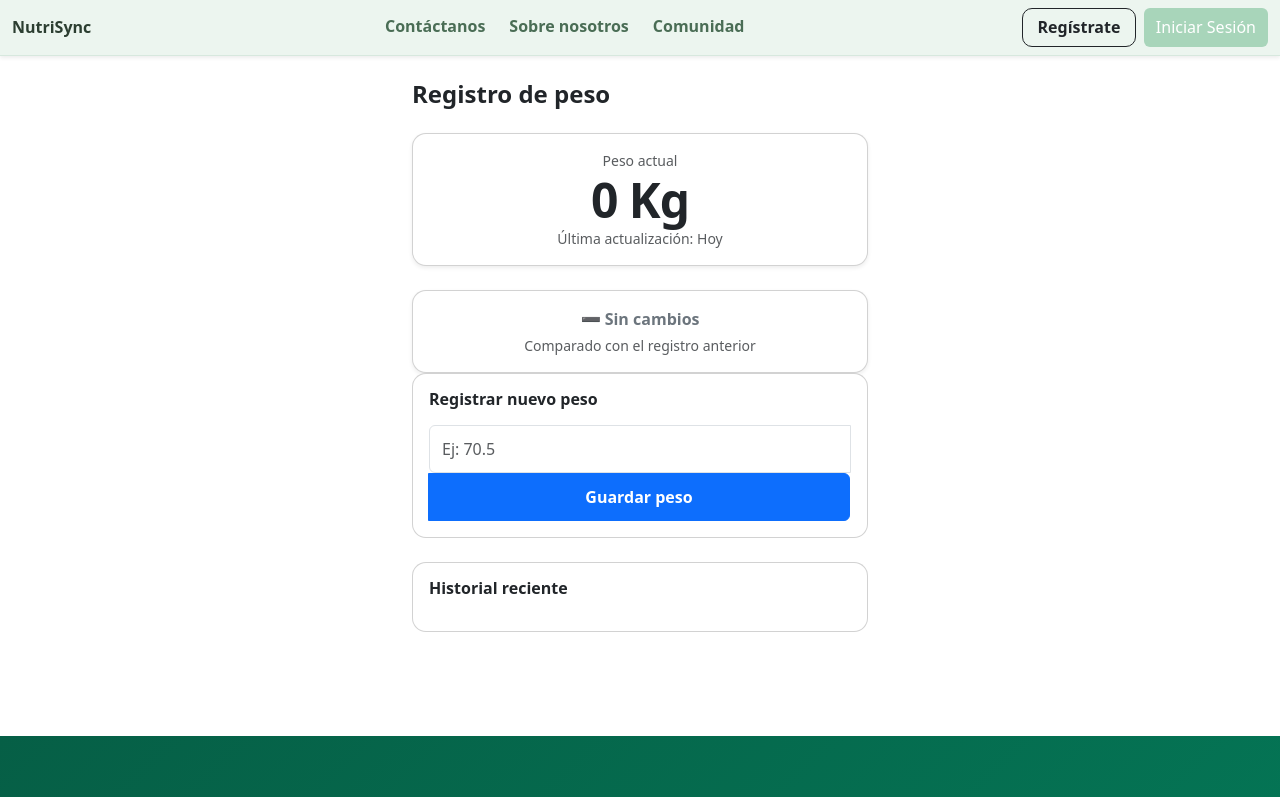
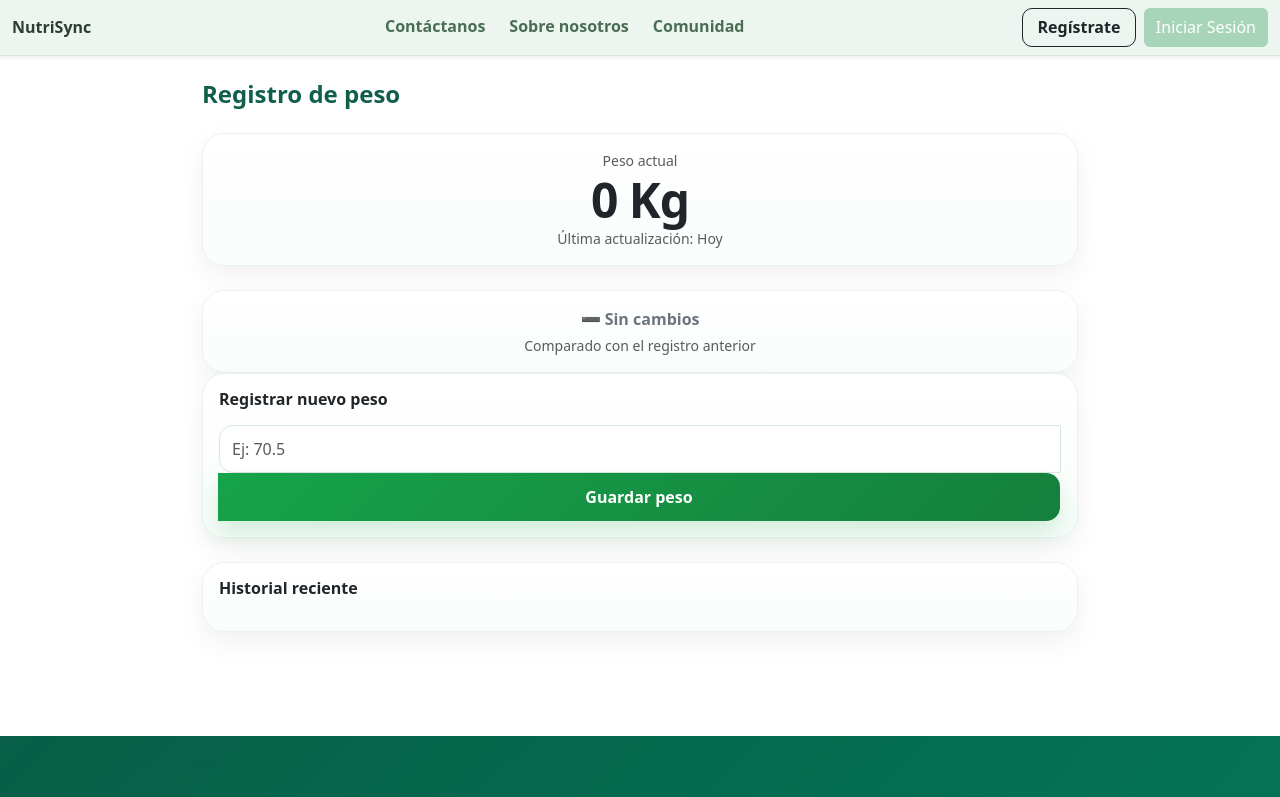
Before and after one commit to MoizDev98/alissia, an Angular app in the folder frontend/: page /usuarios/peso in a window 1280 px wide. Shown: the top 797 px of the page. Built offline with nearby package versions, Linux system fonts and the light colour scheme.

Commit message:
style(usuarios): unify visual style for recomendaciones, peso and contextura views

```diff
--- a/frontend/src/app/pages/usuarios/contextura/contextura.scss
+++ b/frontend/src/app/pages/usuarios/contextura/contextura.scss
@@ -2,9 +2,45 @@
 	max-width: 900px;
 }
 
+h4 {
+	color: #0f5f4a;
+	font-weight: 800;
+}
+
+.card {
+	border-radius: 22px;
+	background: linear-gradient(180deg, #ffffff 0%, #f9fdfb 100%);
+	box-shadow: 0 10px 28px rgba(0, 0, 0, 0.06) !important;
+	border: 1px solid #e8f3ee !important;
+	transition: all 0.25s ease;
+}
+
+.card:hover {
+	transform: translateY(-3px);
+	box-shadow: 0 16px 35px rgba(0, 0, 0, 0.08) !important;
+}
+
+.form-control {
+	border-radius: 14px;
+	border: 1px solid #d9e8e2;
+}
+
+.form-control:focus {
+	border-color: #22c55e;
+	box-shadow: 0 0 0 0.2rem rgba(34, 197, 94, 0.15);
+}
+
+.btn-primary {
+	border: none;
+	border-radius: 14px;
+	font-weight: 600;
+	background: linear-gradient(135deg, #16a34a, #15803d);
+	box-shadow: 0 12px 25px rgba(22, 163, 74, 0.18);
+}
+
 .preview-box {
 	border: 1px solid #e5e7eb;
-	border-radius: 12px;
+	border-radius: 16px;
 	padding: 10px;
 	background: #f8fafc;
 }
--- a/frontend/src/app/pages/usuarios/peso/peso.scss
+++ b/frontend/src/app/pages/usuarios/peso/peso.scss
@@ -1,36 +1,54 @@
 .container {
-  max-width: 480px;
+  max-width: 900px;
 }
 
-/* Tarjetas */
-.card {
-  border-radius: 14px;
+h4 {
+  color: #0f5f4a;
+  font-weight: 800;
 }
 
-/* Peso actual */
+.card {
+  border-radius: 22px;
+  background: linear-gradient(180deg, #ffffff 0%, #f9fdfb 100%);
+  box-shadow: 0 10px 28px rgba(0, 0, 0, 0.06) !important;
+  border: 1px solid #e8f3ee !important;
+  transition: all 0.25s ease;
+}
+
+.card:hover {
+  transform: translateY(-3px);
+  box-shadow: 0 16px 35px rgba(0, 0, 0, 0.08) !important;
+}
+
 .display-5 {
   letter-spacing: -1px;
 }
 
-/* Input */
 input.form-control {
   height: 48px;
   font-size: 1rem;
+  border-radius: 14px;
+  border: 1px solid #d9e8e2;
 }
 
-/* Botón */
+input.form-control:focus {
+  border-color: #22c55e;
+  box-shadow: 0 0 0 0.2rem rgba(34, 197, 94, 0.15);
+}
+
 button.btn-primary {
   height: 48px;
+  border: none;
+  border-radius: 14px;
   font-weight: 600;
+  background: linear-gradient(135deg, #16a34a, #15803d);
+  box-shadow: 0 12px 25px rgba(22, 163, 74, 0.18);
 }
 
-/* Historial */
 .list-group-item {
   padding: 0.75rem 0;
   font-size: 0.95rem;
-}
-.card {
-  border-radius: 14px;
+  background: transparent;
 }
 
 .display-6 {
--- a/frontend/src/app/pages/usuarios/recomendaciones/recomendaciones.scss
+++ b/frontend/src/app/pages/usuarios/recomendaciones/recomendaciones.scss
@@ -1,31 +1,31 @@
-/* Contenedor general */
 .container {
-  max-width: 850px;
+  max-width: 900px;
 }
 
-/* Título */
 h4 {
-  letter-spacing: 0.5px;
+  color: #0f5f4a;
+  font-weight: 800;
+  letter-spacing: 0.2px;
 }
 
-/* Cards generales */
 .card {
-  border-radius: 12px;
-  border: none;
-  transition: all 0.2s ease-in-out;
+  border-radius: 22px;
+  background: linear-gradient(180deg, #ffffff 0%, #f9fdfb 100%);
+  box-shadow: 0 10px 28px rgba(0, 0, 0, 0.06) !important;
+  border: 1px solid #e8f3ee !important;
+  transition: all 0.25s ease;
 }
 
 .card:hover {
-  transform: translateY(-2px);
+  transform: translateY(-3px);
+  box-shadow: 0 16px 35px rgba(0, 0, 0, 0.08) !important;
 }
 
-/* Resumen IA */
 .card-body p {
   line-height: 1.6;
   font-size: 0.95rem;
 }
 
-/* Lista de recomendaciones */
 .list-group-item {
   border: none;
   padding: 0.9rem 0;
@@ -33,20 +33,25 @@ h4 {
   display: flex;
   align-items: center;
   gap: 8px;
+  background: transparent;
 }
 
 .list-group-item:not(:last-child) {
-  border-bottom: 1px solid #f1f1f1;
+  border-bottom: 1px solid #eef4f1;
 }
 
-/* Badge confianza */
 .badge {
-  border-radius: 20px;
+  border-radius: 999px;
   font-weight: 600;
 }
 
-/* Disclaimer */
+.btn-outline-success {
+  border-radius: 16px;
+  font-weight: 700;
+  padding: 0.85rem 1.2rem;
+}
+
 .text-muted.small {
   margin-top: 10px;
-  opacity: 0.85;
+  opacity: 0.9;
 }
```
